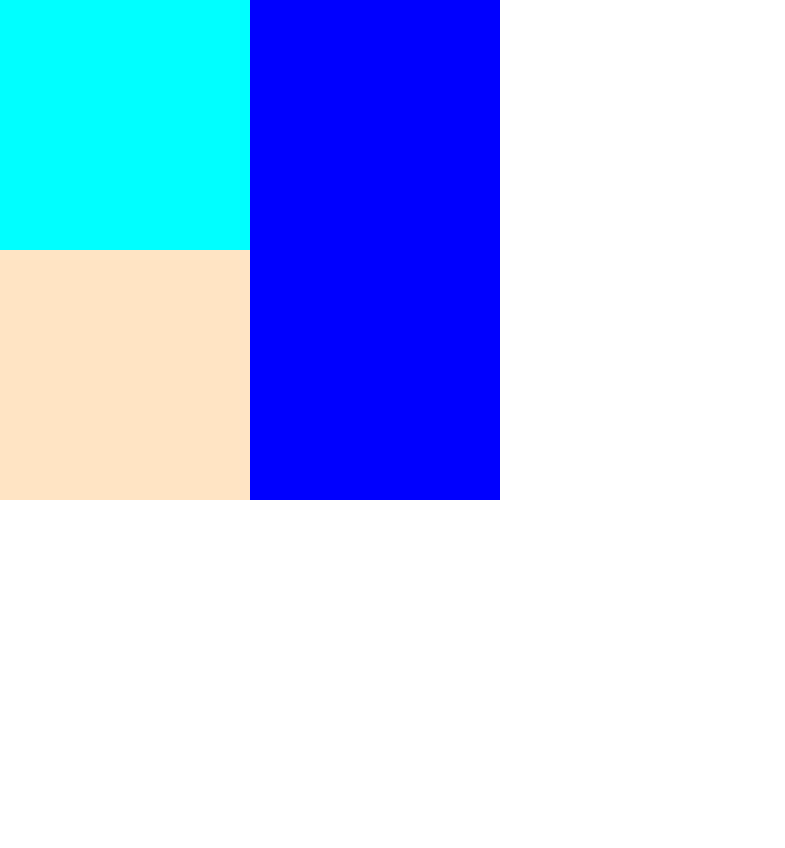
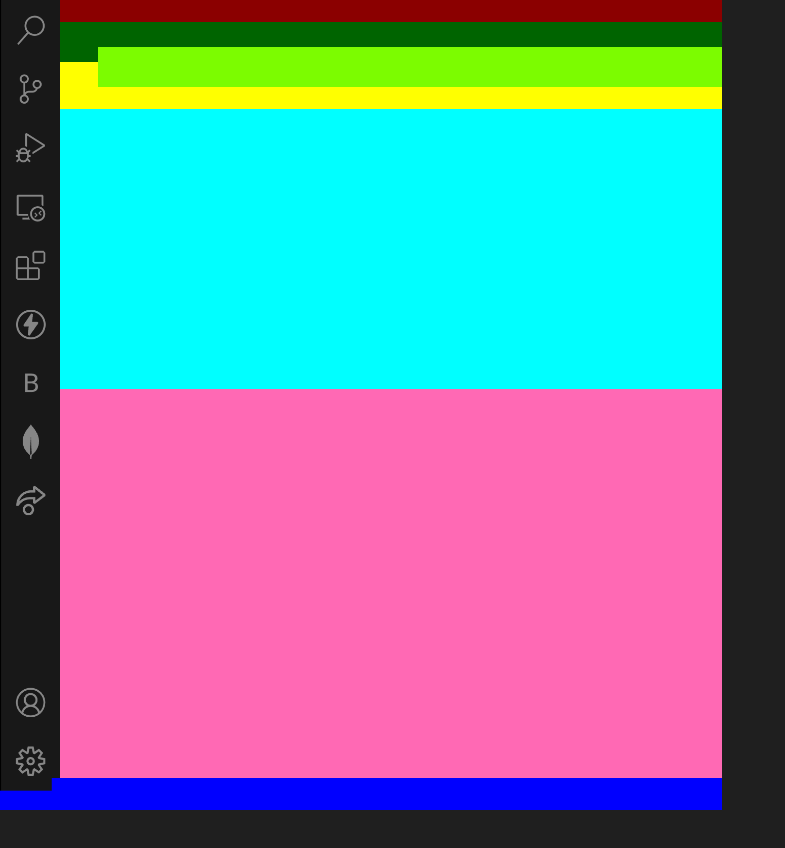
Before and after one commit to atharvv01/2024_02_19_Thunderclient_clone, a plain HTML site: page index.html in a window 1280 px wide. Shown: the top 848 px of the page, without its empty margins (0-785 px from the left). Before the commit the page ends 800 px from the top, so only its background shows below. Drawn offline with Linux system fonts and the light colour scheme.

Commit message:
creating_layout

```diff
--- a/index.html
+++ b/index.html
@@ -1,5 +1,6 @@
 <!DOCTYPE html>
 <html lang="en">
+
 <head>
     <meta charset="UTF-8">
     <meta name="viewport" content="width=device-width, initial-scale=1.0">
@@ -7,14 +8,45 @@
     <link rel="stylesheet" href="styles.css">
     <script src="index.js"></script>
 </head>
+
 <body>
     <div class="mainbody">
-        <div class="upperhalf">
+        <div class="middle">
+            <div class="sidebar">
+                <img src="./imgs/sidebar.png" alt="" class="sidebar_image" />
+            </div>
+            <div class="functional_part">
+                <div class="upperhalf">
+                    <div class="url_section">
+                        <div class="input_bar">
+                            <div class="dropdown">
 
-        </div>
-        <div class="lowerhalf">
+                                <div class="url_input">
 
+                                </div>
+                                <div class="search">
+
+                                </div>
+                            </div>
+                            <div class="param_type">
+
+                            </div>
+                        </div>
+                        <!-- <br class="grey_lines"> -->
+                        <div class="param_section">
+
+                        </div>
+                    </div>
+                    <div class="lowerhalf">
+
+                    </div>
+                </div>
+            </div>
+            <!-- <div class="footer">
+                <img src="./imgs/footer.png" alt="" class="footer_img">
+            </div> -->
         </div>
     </div>
 </body>
+
 </html>
--- a/styles.css
+++ b/styles.css
@@ -7,23 +7,116 @@
 body,html{
     margin: 0%;
     padding: 0%;
-    /* background-color: #1F1F1F; */
+    background-color: #1F1F1F;
 }
 
 .mainbody{
-    height: 500px;
-    width: 500px;
+    height: 810px;
+    width: 722px;
     background-color: blue;
     display: flex;
     flex-direction: column;
 }
+.middle{
+    height: 96%;
+    width: 100%;
+    background-color: red;
+    display: flex;
+}
+
+.sidebar{
+    height: 100%;
+    width: 60px;
+    background-color: #181818;
+}
+.sidebar_image{
+    transform: scale(0.51);
+    position: relative;
+    top: -406.1px;
+    right: 26px;
+    width: fit-content;
+}
+
+.functional_part{
+    height: 100%;
+    width: 100%;
+    background-color: hotpink;
+}
 .upperhalf{
+    display: flex;
+    flex-direction: column;
     height: 50%;
-    width: 50%;
+    width: 100%;
     background-color: aqua;
 }
+.url_section{
+    display: flex;
+    flex-direction: column;
+    height: 28%;
+    width: 100%;
+    background-color: darkred;
+}
+
+.input_bar{
+    display: flex;
+    position: relative;
+    top: 22px;
+    width: 100%;
+    height: 43px;
+    background-color: darkgreen;
+}
+
+.dropdown{
+    height: fit-content;
+    width: 40px;
+    background-color: cadetblue;
+    position: relative;
+  display: inline-block;
+}
+
+.dropbtn {
+    background-color: #4CAF50;
+    color: white;
+    padding: 12px;
+    font-size: 16px;
+    border: none;
+  }
+
+.param_type{
+    top: 25px;
+    position: relative;
+    width: 100%;
+    height: 40px;
+    background-color: lawngreen;
+}
+
+.param_section{
+    height: 72%;
+    width: 100%;
+    background-color: yellow;
+}
+
 .lowerhalf{
     height: 50%;
-    width: 50%;
-    background-color: bisque;
+    width: 100%;
+    /* background-color: bisque; */
 }
+
+.footer{
+    width: 100%;
+    height: 4%;
+    /* background-color: azure; */
+    display: flex;
+    justify-content: center;
+    align-items: center;
+    padding: 0%;
+}
+
+.footer_img{
+
+    transform: scale(0.51);
+    position: relative;
+    top: -4px;
+    right: 3px;
+    width: fit-content;
+}
```
Also changed, not shown: imgs/footer.png (added), imgs/sidebar.png (added), 2 other files.
